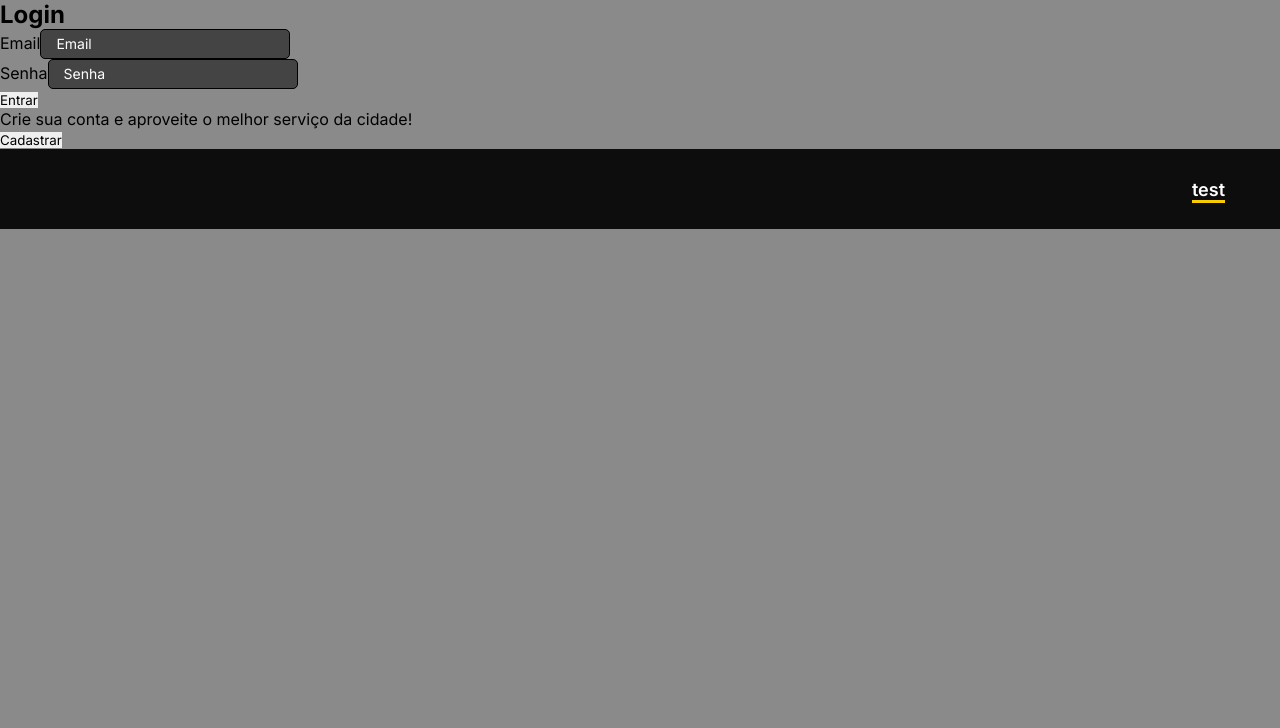
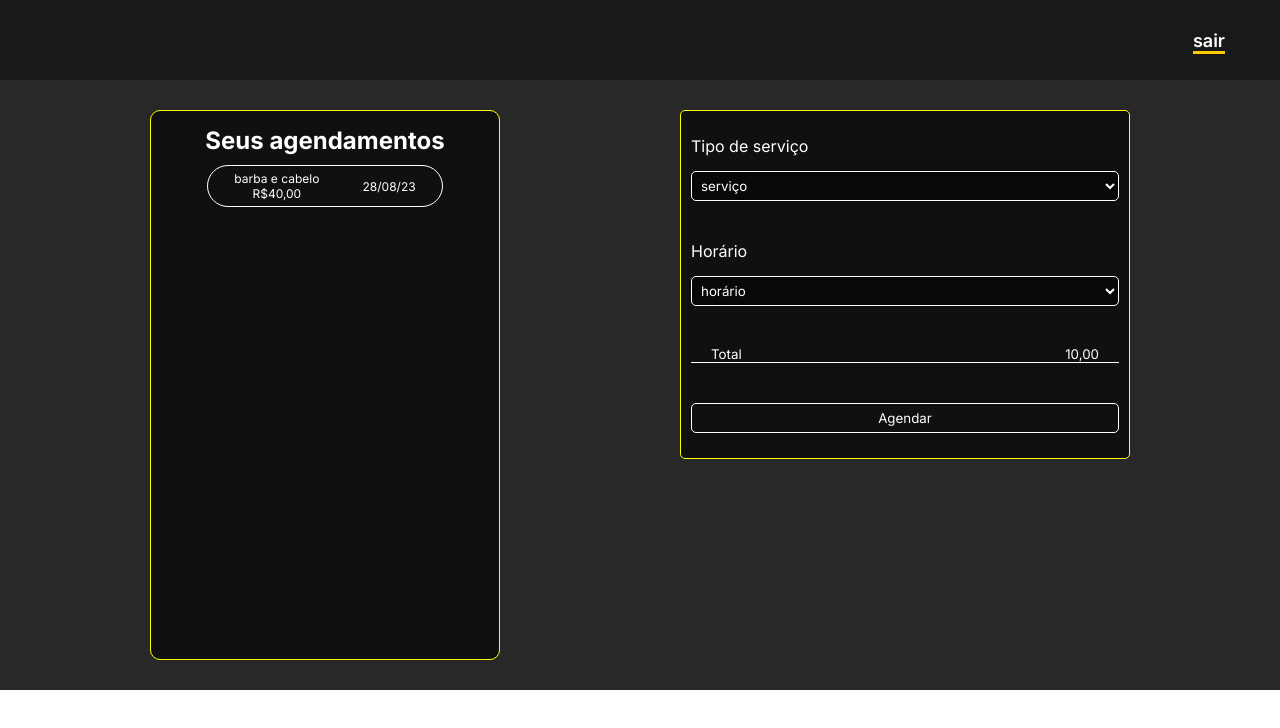
Before and after one commit to Barber-s-Co/Barbers-and-Co, a React (Vite) app: page /userPage in a window 1280 px wide. Before the commit this address led to /. Shown: the top 728 px of the page. Built offline with nearby package versions, Linux system fonts and the light colour scheme.

Commit message:
feat: UserPage

```diff
--- a/src/App.tsx
+++ b/src/App.tsx
@@ -1,3 +1,4 @@
+import { Select } from "./components/Form/Select";
 import { Header } from "./components/Header";
 import { Router } from "./routes";
 import { GlobalStyles } from "./styles/global";
@@ -7,7 +8,7 @@ function App() {
     <>
       <GlobalStyles />
       <Router/>
-      <Header rote='' linkName={'test'} src=""/>
+
     </>
   );
 }
--- /dev/null
+++ b/src/components/Form/Select/index.tsx
@@ -0,0 +1,11 @@
+import { StyleSelect } from "./style"
+interface ISelectProp{
+    value:string
+}
+export const Select = ({value}: ISelectProp) => {
+    return(
+        <StyleSelect>
+            <option>{value}</option>
+        </StyleSelect>
+    )
+}
--- /dev/null
+++ b/src/components/Form/Select/style.ts
@@ -0,0 +1,20 @@
+import styled from "styled-components";
+
+export const StyleSelect = styled.select`
+width: 100%;
+height: 30px;
+
+background-color: rgba(0,0,0,0.5);
+color: white;
+
+border: 1px solid white;
+border-radius: 5px;
+
+padding: 0 5px;
+
+option{
+   color: white;
+
+
+}
+`
--- a/src/components/ProtectRoutes/index.tsx
+++ b/src/components/ProtectRoutes/index.tsx
@@ -3,5 +3,5 @@ import { Navigate, Outlet } from "react-router-dom";
 export const ProtectRoutes = () => {
   const token = localStorage.getItem("@TOKEN");
 
-  return !token ? <Navigate to="/" /> : <Outlet />;
+  return token ? <Navigate to="/" /> : <Outlet />;
 };
--- /dev/null
+++ b/src/components/Schedule/index.tsx
@@ -0,0 +1,42 @@
+import { Input } from "../Form/Input";
+import { Select } from "../Form/Select";
+import { StyledContainer, StyledFormContainer } from "./style";
+
+export const Schedule = () => {
+  return (
+    <StyledContainer>
+      <div className="schedule">
+        <h2>Seus agendamentos</h2>
+        <ul>
+          <li>
+            <div>
+              <p>barba e cabelo</p>
+              <span> R$40,00</span>
+            </div>
+
+            <p>28/08/23</p>
+          </li>
+        </ul>
+      </div>
+
+      <StyledFormContainer>
+        <form>
+          <label>
+            Tipo de serviço
+            <Select value="serviço" />
+          </label>
+          <label>
+            Horário
+            <Select value="horário" />
+          </label>
+          <div className="total">
+            <small>Total</small>
+            <small>10,00</small>
+          </div>
+
+          <button>Agendar</button>
+        </form>
+      </StyledFormContainer>
+    </StyledContainer>
+  );
+};
--- /dev/null
+++ b/src/components/Schedule/style.ts
@@ -0,0 +1,130 @@
+import styled from "styled-components";
+
+export const StyledContainer = styled.div`
+  display: flex;
+  flex-direction: column;
+
+  background-color:#282828;
+
+  padding: 25px 15px;
+  gap: 25px;
+
+  .schedule {
+    background-color: rgba(0, 0, 0, 0.6);
+    height: 250px;
+    border: 1px solid yellow;
+
+    border-radius: 10px;
+
+    text-align: center;
+
+    padding: 15px 5px;
+
+    color: white;
+
+    ul {
+      display: flex;
+      flex-direction: column;
+      align-items: center;
+
+      gap: 20px;
+
+      padding: 10px 0;
+      li {
+        display: flex;
+        justify-content: space-around;
+        align-items: center;
+
+        width: 70%;
+        border: 1px solid;
+        border-radius: 25px;
+
+        padding: 5px 5px;
+
+        p {
+          font-size: 12px;
+        }
+
+        div {
+          display: flex;
+          flex-direction: column;
+
+          p {
+            font-size: 12px;
+          }
+          span {
+            font-size: 12px;
+          }
+        }
+      }
+    }
+  }
+
+  @media (min-width: 769px) {
+
+   flex-direction: row;
+    padding: 30px 150px;
+
+    justify-content: space-between;
+
+    .schedule {
+      width: 350px;
+      height: 550px;
+    }
+  }
+`;
+
+export const StyledFormContainer = styled.div`
+  form {
+    display: flex;
+    flex-direction: column;
+    justify-content: space-evenly;
+
+    background-color: rgba(0, 0, 0, 0.6);
+
+    border: 1px solid yellow;
+    border-radius: 5px;
+
+    padding: 25px 10px;
+    gap: 40px;
+
+    label {
+      display: flex;
+      flex-direction: column;
+
+      color: white;
+
+      gap: 15px;
+    }
+    .total {
+      display: flex;
+      justify-content: space-between;
+
+      padding: 0 20px;
+      color: white;
+
+      border-bottom: 1px solid;
+    }
+
+    button {
+      height: 30px;
+
+      border-radius: 5px;
+      border: 1px solid white;
+
+      background-color: transparent;
+      color: white;
+    }
+  }
+
+  @media (min-width: 769px) {
+    display: flex;
+    flex-direction: column;
+    flex-wrap: wrap;
+    align-content: flex-end;
+
+    form {
+      width: 450px;
+    }
+  }
+`;
--- a/src/pages/UserPage/index.tsx
+++ b/src/pages/UserPage/index.tsx
@@ -1,5 +1,19 @@
+import { Header } from "../../components/Header"
+import { Schedule } from "../../components/Schedule"
+
 export const UserPage = () =>{
     return(
-        <></>
+        <>
+        <Header src="" rote="" linkName="sair"/>
+
+        <div>
+            <div>
+            <Schedule />
+            </div>
+            <div className="scheduling">
+
+            </div>
+        </div>
+        </>
     )
 }
--- a/src/styles/global.ts
+++ b/src/styles/global.ts
@@ -19,8 +19,5 @@ export const GlobalStyles = createGlobalStyle`
     display: unset;
     position: unset;
   }
-  body{
-    background-color: #8A8A8A;
-    height: 100vh;
-  }
+
 `;
```
